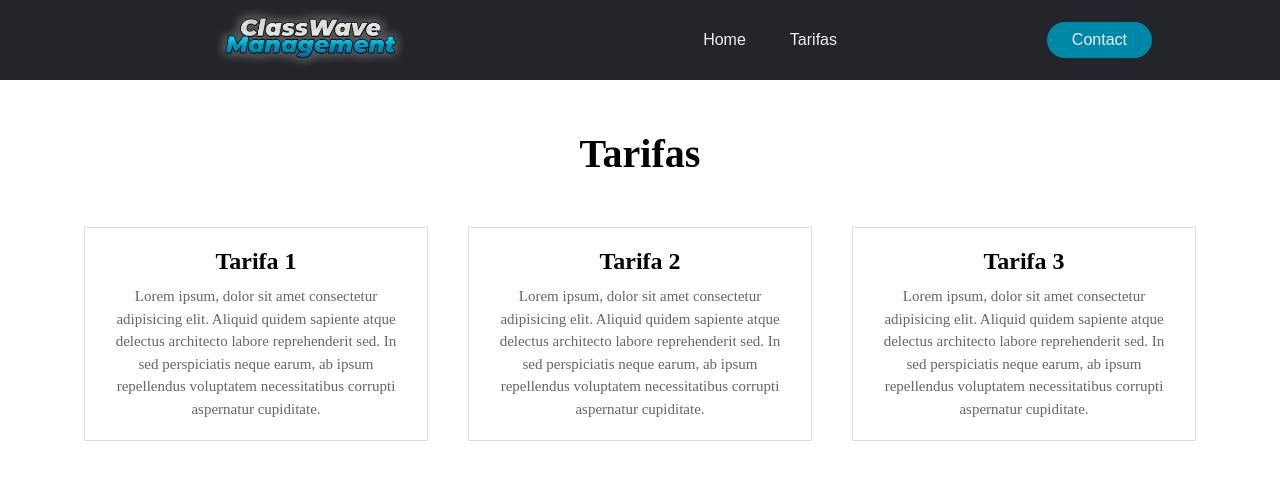
After one commit to Reiax9/Proyecto-Final, a PHP site: page /webServicio/tarifa.html in a window 1280 px wide. The commit adds this page. Shown: the top 480 px of the page. Run offline with PHP 8.4, Linux system fonts and the light colour scheme.

Commit message:
insercion pagina tarifa

```diff
--- a/webServicio/css/index.css
+++ b/webServicio/css/index.css
@@ -3,6 +3,8 @@
   margin: 0;
   box-sizing: border-box;
 }
+
+/* header */
 
 li, a, button{
   font-family: "Montserrat",sans-serif;
@@ -57,3 +59,53 @@ button:hover{
   background-color: rgba(0,136,169,0.8);
 
 }
+
+/* main */
+
+/* tarifas */
+
+.container{
+  width: 90%;
+  margin: auto;
+}
+
+.sectionHead{
+  font-size: 40px;
+  text-align: center;
+  margin-top: 50px;
+}
+
+.tarifas{
+  display: flex;
+  justify-content: space-between;
+  margin-top: 30px;
+}
+
+.tarifaCard{
+  width: 350px;
+  border: 1px solid #ddd;
+  padding: 20px;
+  margin: 20px;
+  text-align: center;
+  cursor: pointer;
+}
+
+.tarifaCard h2{
+  font-size: 24px;
+  margin-bottom: 10px;
+}
+
+.tarifaCard p{
+  font-size: 15px;
+  color: #666;
+  line-height: 1.5;
+}
+
+@media screen and (max-width: 768px){
+  .tarifas{
+    flex-direction: column;
+    align-items: center;
+  }
+  /* Hacer resposive del nav */
+
+}
--- a/webServicio/index.html
+++ b/webServicio/index.html
@@ -8,13 +8,12 @@
 </head>
 <body>
     <header>
-        <!-- <h1>Titulo</h1> -->
         <img src="./img/logoName.png" alt="logo" class="logo">
         <nav>
             <ul class="navLinks">
                 <li><a href="./index.html">Home</a></li>
                 <li><a href="./tarifa.html">Tarifas</a></li>
-                <!-- <li><a href="./contacto.html">Contacto</a></li> -->
+                <!-- Añadir mas si hace falta -->
             </ul>
         </nav>
         <a href="./contacto.html" class="cta"><button>Contact</button></a>
--- /dev/null
+++ b/webServicio/tarifa.html
@@ -0,0 +1,44 @@
+<!DOCTYPE html>
+<html lang="es">
+<head>
+    <meta charset="UTF-8">
+    <meta name="viewport" content="width=device-width, initial-scale=1.0">
+    <link rel="stylesheet" href="./css/index.css">
+    <title>Tarifa</title>
+</head>
+<body>
+    <header>
+        <img src="./img/logoName.png" alt="logo" class="logo">
+        <nav>
+            <ul class="navLinks">
+                <li><a href="./index.html">Home</a></li>
+                <li><a href="./tarifa.html">Tarifas</a></li>
+                <!-- Añadir mas si hace falta -->
+            </ul>
+        </nav>
+        <a href="./contacto.html" class="cta"><button>Contact</button></a>
+    </header>
+    <main>
+        <section class="container">
+            <h1 class="sectionHead">Tarifas</h1>
+            <div class="tarifas">
+                <div class="tarifaCard">
+                    <h2>Tarifa 1</h2>
+                    <p>Lorem ipsum, dolor sit amet consectetur adipisicing elit. Aliquid quidem sapiente atque delectus architecto labore reprehenderit sed. In sed perspiciatis neque earum, ab ipsum repellendus voluptatem necessitatibus corrupti aspernatur cupiditate.</p>
+                </div>
+                <div class="tarifaCard">
+                    <h2>Tarifa 2</h2>
+                    <p>Lorem ipsum, dolor sit amet consectetur adipisicing elit. Aliquid quidem sapiente atque delectus architecto labore reprehenderit sed. In sed perspiciatis neque earum, ab ipsum repellendus voluptatem necessitatibus corrupti aspernatur cupiditate.</p>
+                </div>
+                <div class="tarifaCard">
+                    <h2>Tarifa 3</h2>
+                    <p>Lorem ipsum, dolor sit amet consectetur adipisicing elit. Aliquid quidem sapiente atque delectus architecto labore reprehenderit sed. In sed perspiciatis neque earum, ab ipsum repellendus voluptatem necessitatibus corrupti aspernatur cupiditate.</p>
+                </div>
+            </div>
+        </section>
+    </main>
+    <footer>
+
+    </footer>
+</body>
+</html>
```
